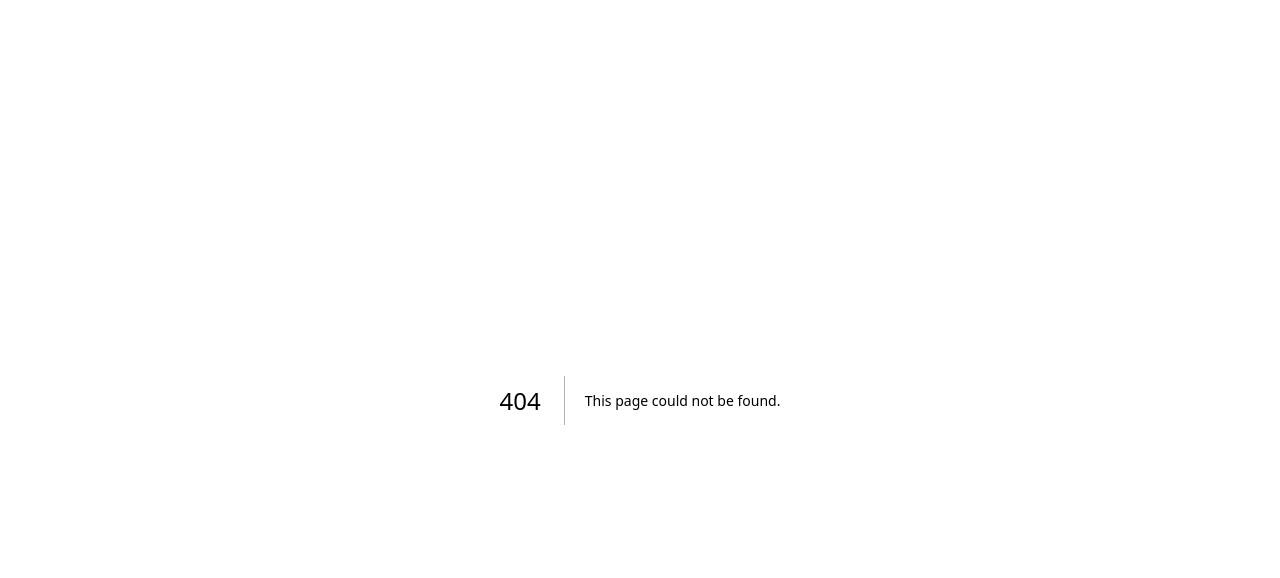
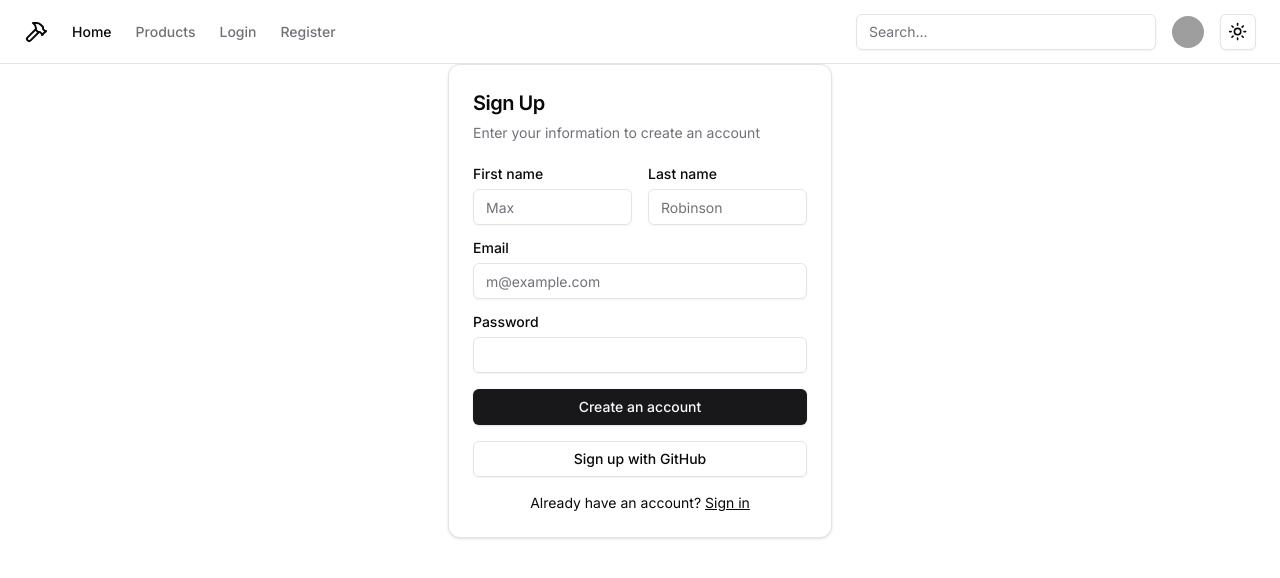
Before and after one commit to QuangThe0412/fe-elect-client-v2, a Next.js app: page /register in a window 1280 px wide. Before the commit this address had no page. Shown: the top 578 px of the page. Built offline with nearby package versions, Linux system fonts and the light colour scheme; grey boxes are pictures that could not be loaded.

Commit message:
chore: Update dependencies and add @radix-ui/react-label package

```diff
--- a/package.json
+++ b/package.json
@@ -13,6 +13,7 @@
     "@radix-ui/react-dialog": "^1.1.1",
     "@radix-ui/react-dropdown-menu": "^2.1.1",
     "@radix-ui/react-icons": "^1.3.0",
+    "@radix-ui/react-label": "^2.1.0",
     "@radix-ui/react-slot": "^1.1.0",
     "@radix-ui/react-tabs": "^1.1.0",
     "class-variance-authority": "^0.7.0",
--- /dev/null
+++ b/src/app/(auth)/login/page.tsx
@@ -0,0 +1,69 @@
+import Image from "next/image"
+import Link from "next/link"
+
+import { Button } from "@/components/ui/button"
+import { Input } from "@/components/ui/input"
+import { Label } from "@/components/ui/label"
+
+const LoginForm = () => {
+  return (
+    <div className="w-full lg:grid lg:min-h-[600px] lg:grid-cols-2 xl:min-h-[800px]">
+      <div className="flex items-center justify-center py-12">
+        <div className="mx-auto grid w-[350px] gap-6">
+          <div className="grid gap-2 text-center">
+            <h1 className="text-3xl font-bold">Login</h1>
+            <p className="text-balance text-muted-foreground">
+              Enter your email below to login to your account
+            </p>
+          </div>
+          <div className="grid gap-4">
+            <div className="grid gap-2">
+              <Label htmlFor="email">Email</Label>
+              <Input
+                id="email"
+                type="email"
+                placeholder="m@example.com"
+                required
+              />
+            </div>
+            <div className="grid gap-2">
+              <div className="flex items-center">
+                <Label htmlFor="password">Password</Label>
+                <Link
+                  href="/forgot-password"
+                  className="ml-auto inline-block text-sm underline"
+                >
+                  Forgot your password?
+                </Link>
+              </div>
+              <Input id="password" type="password" required />
+            </div>
+            <Button type="submit" className="w-full">
+              Login
+            </Button>
+            <Button variant="outline" className="w-full">
+              Login with Google
+            </Button>
+          </div>
+          <div className="mt-4 text-center text-sm">
+            Don&apos;t have an account?{" "}
+            <Link href="#" className="underline">
+              Sign up
+            </Link>
+          </div>
+        </div>
+      </div>
+      <div className="hidden bg-muted lg:block">
+        <Image
+          src="/placeholder.svg"
+          alt="Image"
+          width="1920"
+          height="1080"
+          className="h-full w-full object-cover dark:brightness-[0.2] dark:grayscale"
+        />
+      </div>
+    </div>
+  )
+}
+
+export default LoginForm
--- /dev/null
+++ b/src/app/(auth)/register/page.tsx
@@ -0,0 +1,66 @@
+import Link from "next/link"
+
+import { Button } from "@/components/ui/button"
+import {
+  Card,
+  CardContent,
+  CardDescription,
+  CardHeader,
+  CardTitle,
+} from "@/components/ui/card"
+import { Input } from "@/components/ui/input"
+import { Label } from "@/components/ui/label"
+
+const RegisterForm = () => {
+  return (
+    <Card className="mx-auto max-w-sm">
+      <CardHeader>
+        <CardTitle className="text-xl">Sign Up</CardTitle>
+        <CardDescription>
+          Enter your information to create an account
+        </CardDescription>
+      </CardHeader>
+      <CardContent>
+        <div className="grid gap-4">
+          <div className="grid grid-cols-2 gap-4">
+            <div className="grid gap-2">
+              <Label htmlFor="first-name">First name</Label>
+              <Input id="first-name" placeholder="Max" required />
+            </div>
+            <div className="grid gap-2">
+              <Label htmlFor="last-name">Last name</Label>
+              <Input id="last-name" placeholder="Robinson" required />
+            </div>
+          </div>
+          <div className="grid gap-2">
+            <Label htmlFor="email">Email</Label>
+            <Input
+              id="email"
+              type="email"
+              placeholder="m@example.com"
+              required
+            />
+          </div>
+          <div className="grid gap-2">
+            <Label htmlFor="password">Password</Label>
+            <Input id="password" type="password" />
+          </div>
+          <Button type="submit" className="w-full">
+            Create an account
+          </Button>
+          <Button variant="outline" className="w-full">
+            Sign up with GitHub
+          </Button>
+        </div>
+        <div className="mt-4 text-center text-sm">
+          Already have an account?{" "}
+          <Link href="#" className="underline">
+            Sign in
+          </Link>
+        </div>
+      </CardContent>
+    </Card>
+  )
+}
+
+export default RegisterForm
--- a/src/app/layout.tsx
+++ b/src/app/layout.tsx
@@ -24,19 +24,19 @@
   return (
     <html lang="en" suppressHydrationWarning>
       <head />
-      <body
-        className={cn(
+      <body className={cn(
         "min-h-screen bg-background font-sans antialiased",
         fontSans.variable
-        )}
-      >
+      )} >
         <ThemeProvider
           attribute="class"
           defaultTheme="system"
           enableSystem
           disableTransitionOnChange
         >
+          <AppLayout>
             {children}
+          </AppLayout>
         </ThemeProvider>
       </body>
     </html>
--- a/src/components/main-nav.tsx
+++ b/src/components/main-nav.tsx
@@ -1,10 +1,11 @@
 import Link from "next/link"
 import {
   Menu,
-  Package2,
+  Hammer,
 } from "lucide-react"
 import { Button } from "@/components/ui/button"
 import { Sheet, SheetContent, SheetTrigger } from "@/components/ui/sheet"
+import { paths } from "@/constants/paths"
 
 export function MainNav({
   className,
@@ -13,24 +14,21 @@
   return (
     <>
       <nav className="hidden flex-col gap-6 text-lg font-medium md:flex md:flex-row md:items-center md:gap-5 md:text-sm lg:gap-6">
-        <Link href="/" className="flex items-center gap-2 text-lg font-semibold md:text-base">
-          <Package2 className="h-6 w-6" />
+        <Link href={paths.home} className="flex items-center gap-2 text-lg font-semibold md:text-base">
+          <Hammer className="h-6 w-6" />
           <span className="sr-only">Acme Inc</span>
         </Link>
-        <Link href="/" className="text-foreground transition-colors hover:text-foreground">
+        <Link href={paths.home} className="text-foreground transition-colors hover:text-foreground">
           Home
         </Link>
-        <Link href="#" className="text-muted-foreground transition-colors hover:text-foreground">
-          Orders
-        </Link>
-        <Link href="#" className="text-muted-foreground transition-colors hover:text-foreground">
+        <Link href={paths.products} className="text-muted-foreground transition-colors hover:text-foreground">
           Products
         </Link>
-        <Link href="#" className="text-muted-foreground transition-colors hover:text-foreground">
-          Customers
+        <Link href={paths.login} className="text-muted-foreground transition-colors hover:text-foreground">
+          Login
         </Link>
-        <Link href="#" className="text-muted-foreground transition-colors hover:text-foreground">
-          Analytics
+        <Link href={paths.register} className="text-muted-foreground transition-colors hover:text-foreground">
+          Register
         </Link>
       </nav>
       <Sheet>
@@ -42,24 +40,18 @@
         </SheetTrigger>
         <SheetContent side="left">
           <nav className="grid gap-6 text-lg font-medium">
-            <Link href="#" className="flex items-center gap-2 text-lg font-semibold">
-              <Package2 className="h-6 w-6" />
+            <Link href={paths.home} className="flex items-center gap-2 text-lg font-semibold">
+              <Hammer className="h-6 w-6" />
               <span className="sr-only">Acme Inc</span>
             </Link>
-            <Link href="#" className="hover:text-foreground">
-              Dashboard
-            </Link>
-            <Link href="#" className="text-muted-foreground hover:text-foreground">
-              Orders
-            </Link>
-            <Link href="#" className="text-muted-foreground hover:text-foreground">
+            <Link href={paths.products} className="text-muted-foreground hover:text-foreground">
               Products
             </Link>
-            <Link href="#" className="text-muted-foreground hover:text-foreground">
-              Customers
+            <Link href={paths.register} className="text-muted-foreground hover:text-foreground">
+              Register
             </Link>
-            <Link href="#" className="text-muted-foreground hover:text-foreground">
-              Analytics
+            <Link href={paths.login} className="text-muted-foreground hover:text-foreground">
+              Login
             </Link>
           </nav>
         </SheetContent>
--- /dev/null
+++ b/src/components/ui/card.tsx
@@ -0,0 +1,76 @@
+import * as React from "react"
+
+import { cn } from "@/lib/utils"
+
+const Card = React.forwardRef<
+  HTMLDivElement,
+  React.HTMLAttributes<HTMLDivElement>
+>(({ className, ...props }, ref) => (
+  <div
+    ref={ref}
+    className={cn(
+      "rounded-xl border bg-card text-card-foreground shadow",
+      className
+    )}
+    {...props}
+  />
+))
+Card.displayName = "Card"
+
+const CardHeader = React.forwardRef<
+  HTMLDivElement,
+  React.HTMLAttributes<HTMLDivElement>
+>(({ className, ...props }, ref) => (
+  <div
+    ref={ref}
+    className={cn("flex flex-col space-y-1.5 p-6", className)}
+    {...props}
+  />
+))
+CardHeader.displayName = "CardHeader"
+
+const CardTitle = React.forwardRef<
+  HTMLParagraphElement,
+  React.HTMLAttributes<HTMLHeadingElement>
+>(({ className, ...props }, ref) => (
+  <h3
+    ref={ref}
+    className={cn("font-semibold leading-none tracking-tight", className)}
+    {...props}
+  />
+))
+CardTitle.displayName = "CardTitle"
+
+const CardDescription = React.forwardRef<
+  HTMLParagraphElement,
+  React.HTMLAttributes<HTMLParagraphElement>
+>(({ className, ...props }, ref) => (
+  <p
+    ref={ref}
+    className={cn("text-sm text-muted-foreground", className)}
+    {...props}
+  />
+))
+CardDescription.displayName = "CardDescription"
+
+const CardContent = React.forwardRef<
+  HTMLDivElement,
+  React.HTMLAttributes<HTMLDivElement>
+>(({ className, ...props }, ref) => (
+  <div ref={ref} className={cn("p-6 pt-0", className)} {...props} />
+))
+CardContent.displayName = "CardContent"
+
+const CardFooter = React.forwardRef<
+  HTMLDivElement,
+  React.HTMLAttributes<HTMLDivElement>
+>(({ className, ...props }, ref) => (
+  <div
+    ref={ref}
+    className={cn("flex items-center p-6 pt-0", className)}
+    {...props}
+  />
+))
+CardFooter.displayName = "CardFooter"
+
+export { Card, CardHeader, CardFooter, CardTitle, CardDescription, CardContent }
--- /dev/null
+++ b/src/components/ui/label.tsx
@@ -0,0 +1,26 @@
+"use client"
+
+import * as React from "react"
+import * as LabelPrimitive from "@radix-ui/react-label"
+import { cva, type VariantProps } from "class-variance-authority"
+
+import { cn } from "@/lib/utils"
+
+const labelVariants = cva(
+  "text-sm font-medium leading-none peer-disabled:cursor-not-allowed peer-disabled:opacity-70"
+)
+
+const Label = React.forwardRef<
+  React.ElementRef<typeof LabelPrimitive.Root>,
+  React.ComponentPropsWithoutRef<typeof LabelPrimitive.Root> &
+    VariantProps<typeof labelVariants>
+>(({ className, ...props }, ref) => (
+  <LabelPrimitive.Root
+    ref={ref}
+    className={cn(labelVariants(), className)}
+    {...props}
+  />
+))
+Label.displayName = LabelPrimitive.Root.displayName
+
+export { Label }
--- /dev/null
+++ b/src/constants/paths.ts
@@ -0,0 +1,6 @@
+export const paths = {
+    home: "/",
+    login: "/login",
+    register: "/register",
+    products: "/products",
+};
```
Also changed, not shown: public/logo.jpg (added), 1 other file (tests, documents, lock files or other folders). Lines whose indentation alone changed are shown as unchanged.
